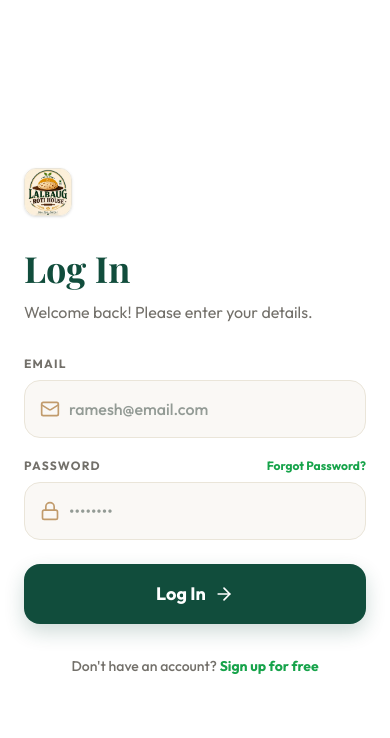
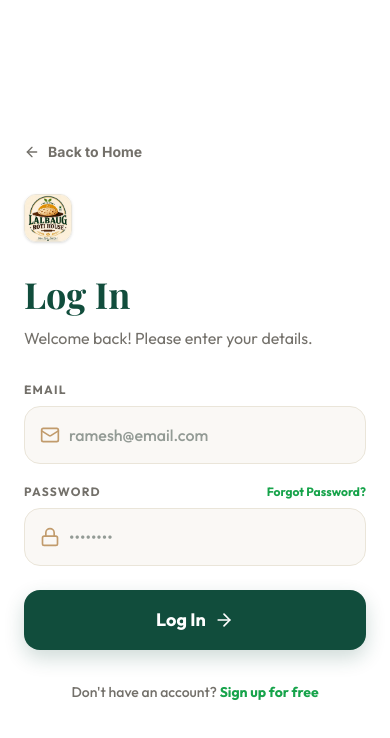
Before and after one commit to sudeep02525/lalbaug-roti-house-web, a Next.js app: page /login in a window 390 px wide. Shown: the top 738 px of the page. Built offline with nearby package versions, Linux system fonts and the light colour scheme; no server answers; a web font is replaced by a local one.

Commit message:
feat: add signup and login pages with OTP-based authentication flow

```diff
--- a/src/app/login/page.js
+++ b/src/app/login/page.js
@@ -174,9 +174,14 @@ function LoginContent() {
       <div className="w-full lg:w-1/2 h-full overflow-y-auto relative z-10 custom-scrollbar">
         <div className="min-h-full flex items-center justify-center p-6 sm:p-12 lg:p-24">
           <div className="w-full max-w-md">
-          <Link href="/" className="inline-flex mb-8 transform hover:-translate-x-1 transition-transform">
-            <img src="/logo.jpeg" alt="Logo" className="h-12 w-auto object-contain rounded-xl shadow-sm border border-[#EAE5D9]" />
-          </Link>
+            <Link href="/" className="inline-flex items-center text-[#73706A] hover:text-[#114D3C] transition-colors font-bold text-sm mb-8 hover:-translate-x-1">
+              <ArrowLeft className="w-4 h-4 mr-2" />
+              Back to Home
+            </Link>
+
+            <div className="mb-8">
+              <img src="/logo.jpeg" alt="Logo" className="h-12 w-auto object-contain rounded-xl shadow-sm border border-[#EAE5D9]" />
+            </div>
 
           {!showForgotModal ? (
             <>
--- a/src/app/signup/page.js
+++ b/src/app/signup/page.js
@@ -12,6 +12,7 @@ import {
   Phone,
   Loader2,
   Leaf,
+  ArrowLeft,
 } from "lucide-react";
 
 function SignupContent() {
@@ -203,16 +204,18 @@ function SignupContent() {
       <div className="w-full lg:w-1/2 h-full overflow-y-auto relative z-10 custom-scrollbar">
         <div className="min-h-full flex items-center justify-center p-6 sm:p-12 lg:p-12 xl:p-16">
           <div className="w-full max-w-md">
-            <Link
-              href="/"
-              className="inline-flex mb-6 lg:mb-8 transform hover:-translate-x-1 transition-transform"
-            >
+            <Link href="/" className="inline-flex items-center text-[#73706A] hover:text-[#114D3C] transition-colors font-bold text-sm mb-6 lg:mb-8 hover:-translate-x-1">
+              <ArrowLeft className="w-4 h-4 mr-2" />
+              Back to Home
+            </Link>
+
+            <div className="mb-6 lg:mb-8">
               <img
                 src="/logo.jpeg"
                 alt="Logo"
                 className="h-10 lg:h-12 w-auto object-contain rounded-xl shadow-sm border border-[#EAE5D9]"
               />
-            </Link>
+            </div>
             <h1
               className="text-3xl lg:text-4xl font-bold text-[#114D3C] mb-2"
               style={{ fontFamily: "var(--font-playfair)" }}
```
